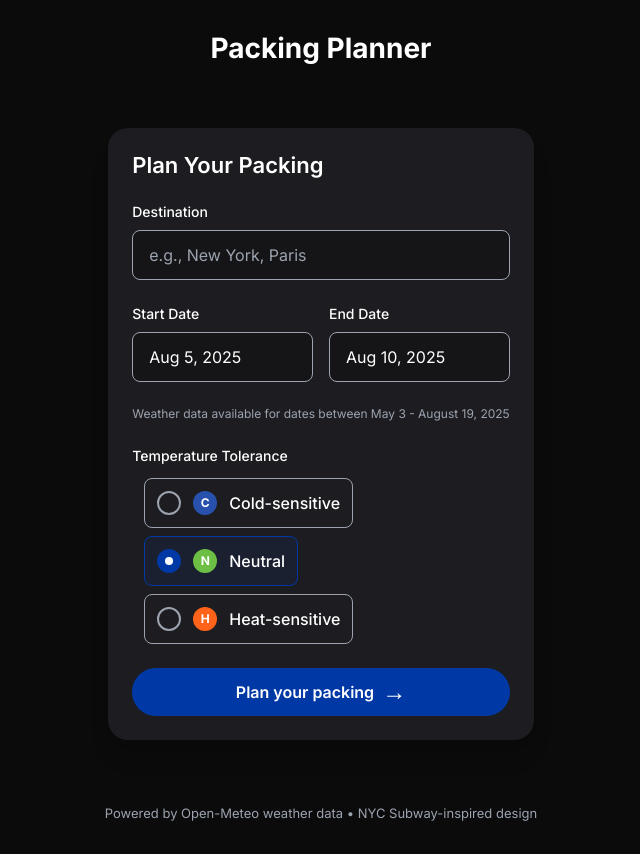
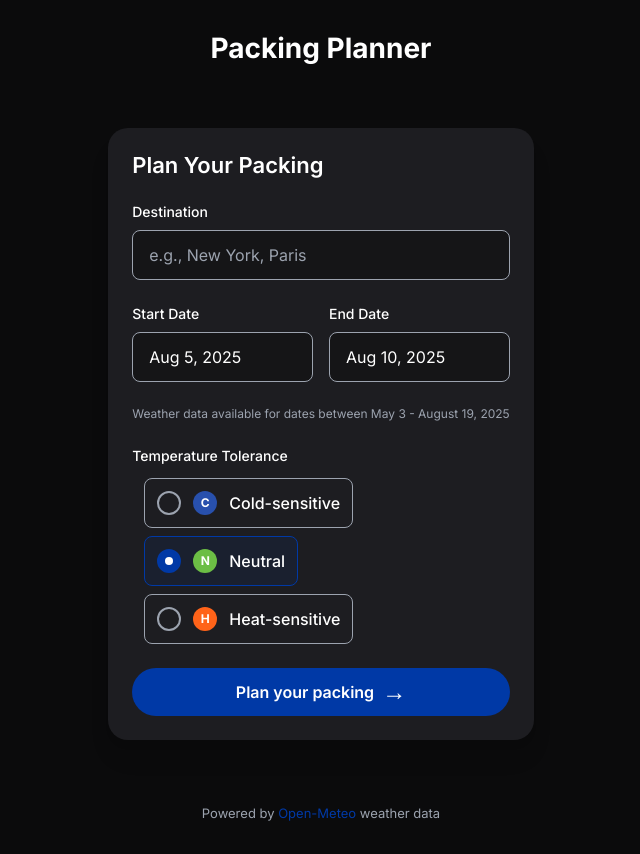
Before and after one commit to tteslee/whattopack, a Next.js app: page /plan in a window 1280 px wide. Shown: the whole page, without its empty margins (319-959 px from the left). Built offline with nearby package versions, Linux system fonts and the light colour scheme.

Commit message:
footer changes

```diff
--- a/src/app/plan/page.tsx
+++ b/src/app/plan/page.tsx
@@ -19,8 +19,8 @@ export default function PlanPage() {
 
       {/* Footer */}
               <footer className="py-8 px-4 text-center">
-          <p className="text-caption text-subway-muted">
-            Powered by Open-Meteo weather data • NYC Subway-inspired design
+              <p className="text-caption text-subway-muted">
+            Powered by <a href="https://open-meteo.com" target="_blank" rel="noopener noreferrer" className="text-subway-a hover:underline">Open-Meteo</a> weather data
           </p>
         </footer>
     </main>
```
